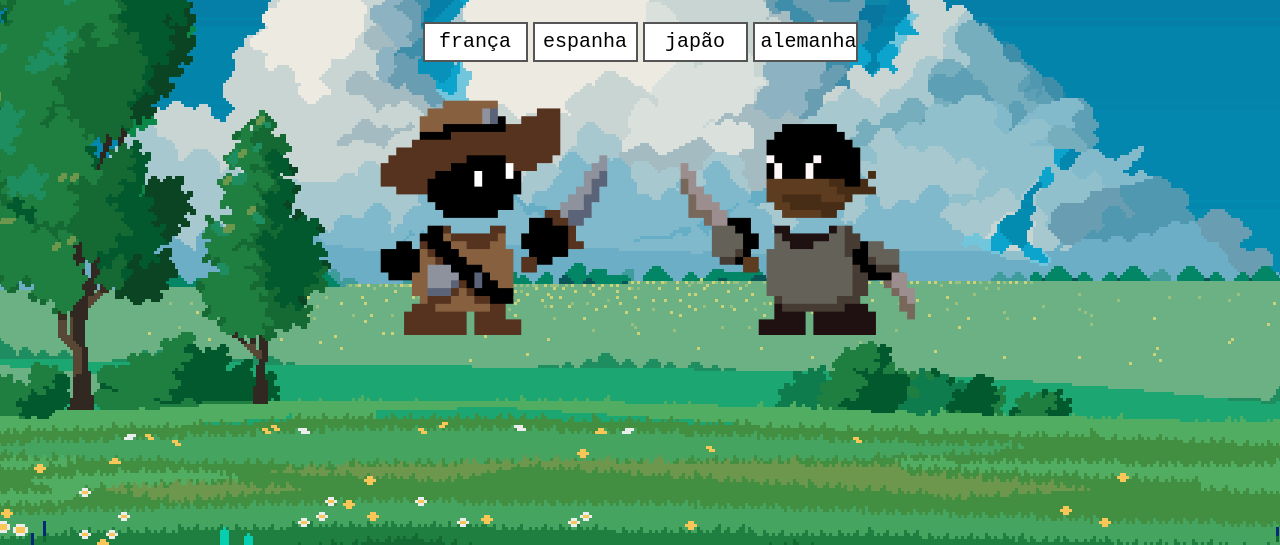
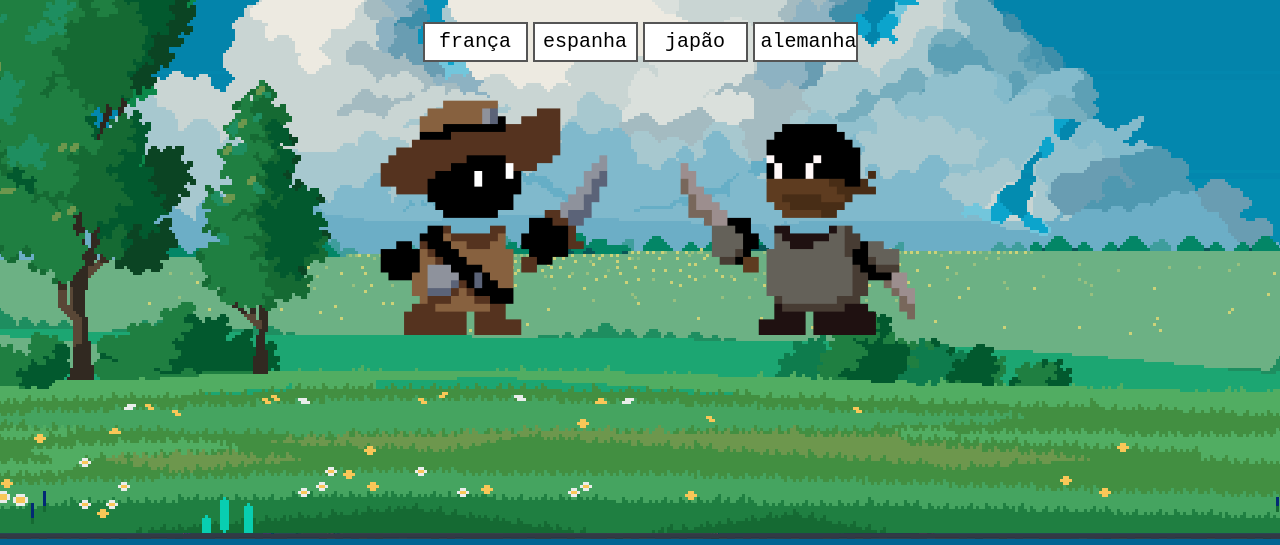
Before and after one commit to de5cafe/de5cafe.github.io, a plain HTML site: page play.html in a window 1280 px wide. Shown: the part 255-800 px from the top of the page. Drawn offline with Linux system fonts and the light colour scheme; a web font is replaced by a local one.

Commit message:
Update style2.css

```diff
--- a/style2.css
+++ b/style2.css
@@ -39,7 +39,7 @@ body {
     height: 100vh; /* Full viewport height */
     margin: 0; /* Remove default margin */
     background-image: url("/assets/bg1.png");
-    background-position: center calc(50% - 70px);
+    background-position: center calc(50% - 100px);
 }
 
 #question {
```
